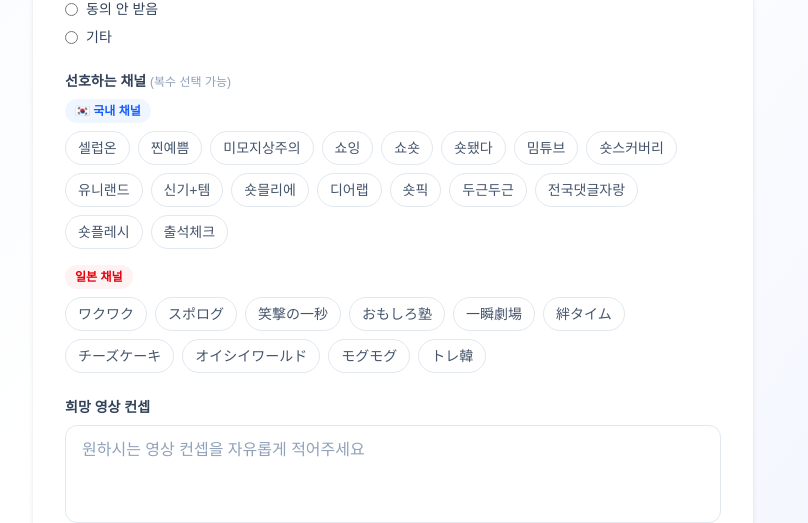
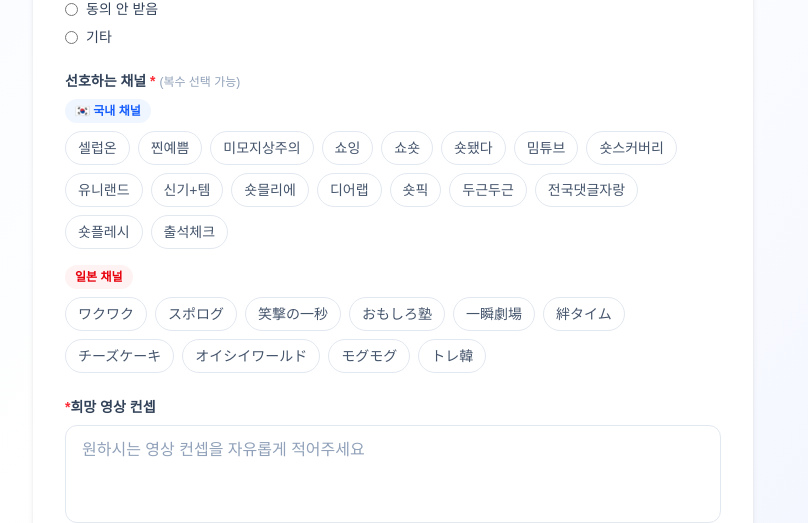
Before and after one commit to theooozy/hrcompany, a Next.js app: page /portal/details in a window 1280 px wide. Shown: the part 774-1297 px from the top of the page, without its empty margins (247-1055 px from the left). Built offline with nearby package versions, Linux system fonts and the light colour scheme; no server answers; sample sign-in values are in the browser's storage.

Commit message:
fix: 선호하는 채널 및 희망 영상 콘셉 필수 별표 추가

```diff
--- a/app/portal/details/page.tsx
+++ b/app/portal/details/page.tsx
@@ -245,7 +245,7 @@ className={ic}
 </div>
 
 <div>
-<label className={lc}>선호하는 채널 <span className="text-xs font-normal text-slate-400">(복수 선택 가능)</span></label>
+<label className={lc}>선호하는 채널 <span className="text-red-500">*</span> <span className="text-xs font-normal text-slate-400">(복수 선택 가능)</span></label>
 <div className="mb-4">
 <div className="flex items-center gap-2 mb-2">
 <span className="text-xs font-bold text-blue-600 bg-blue-50 px-2.5 py-1 rounded-full">🇰🇷 국내 채널</span>
@@ -281,7 +281,7 @@ className={`px-3 py-1.5 rounded-full text-sm font-medium border transition-all $
 </div>
 
 <div>
-<label className={lc}>희망 영상 컨셉</label>
+<label className={lc}> <span className="text-red-500">*</span>희망 영상 컨셉</label>
 <textarea name="video_concept" value={form.video_concept} onChange={handleChange} rows={3} placeholder="원하시는 영상 컨셉을 자유롭게 적어주세요" className={ic + ' resize-none'} />
 </div>
 
```
